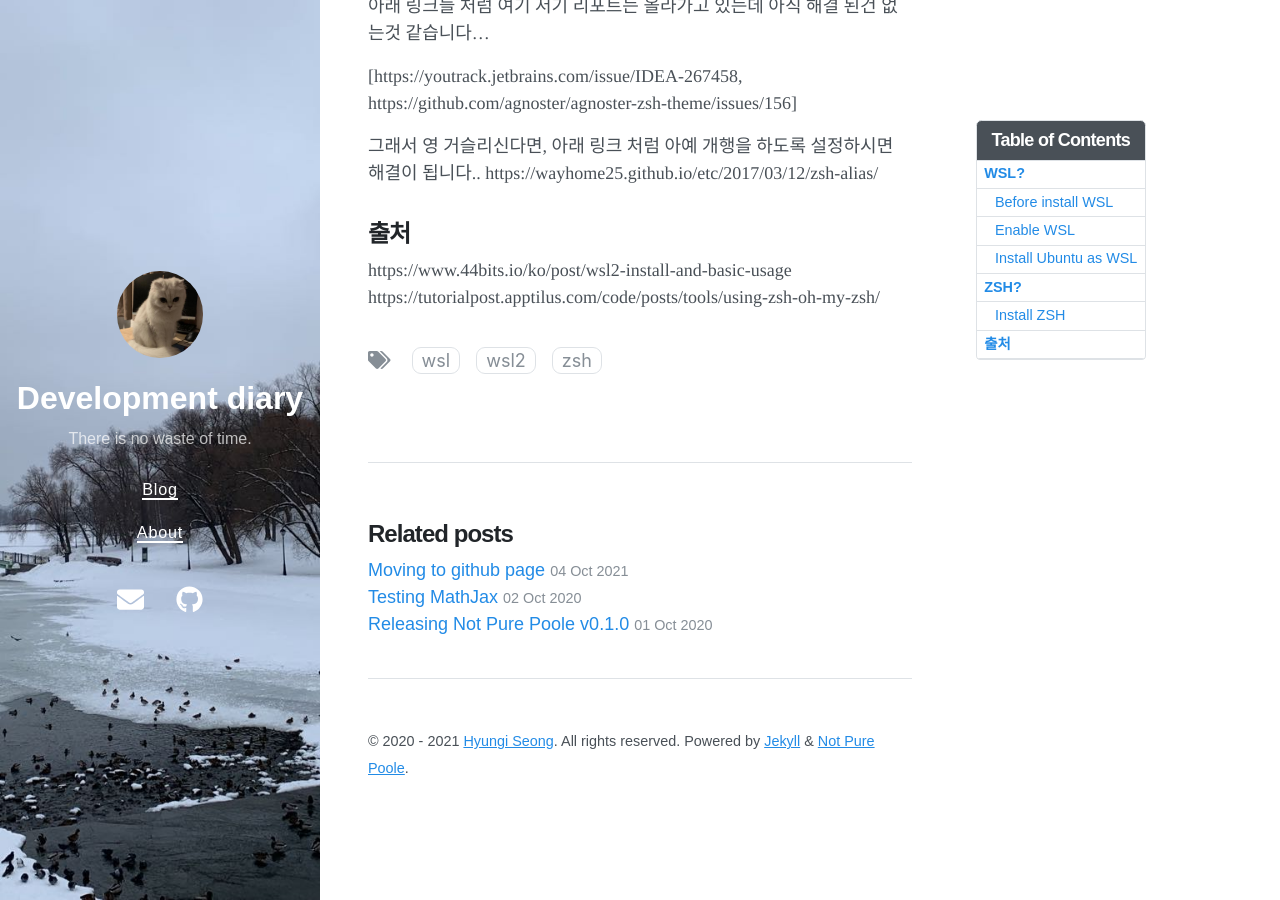
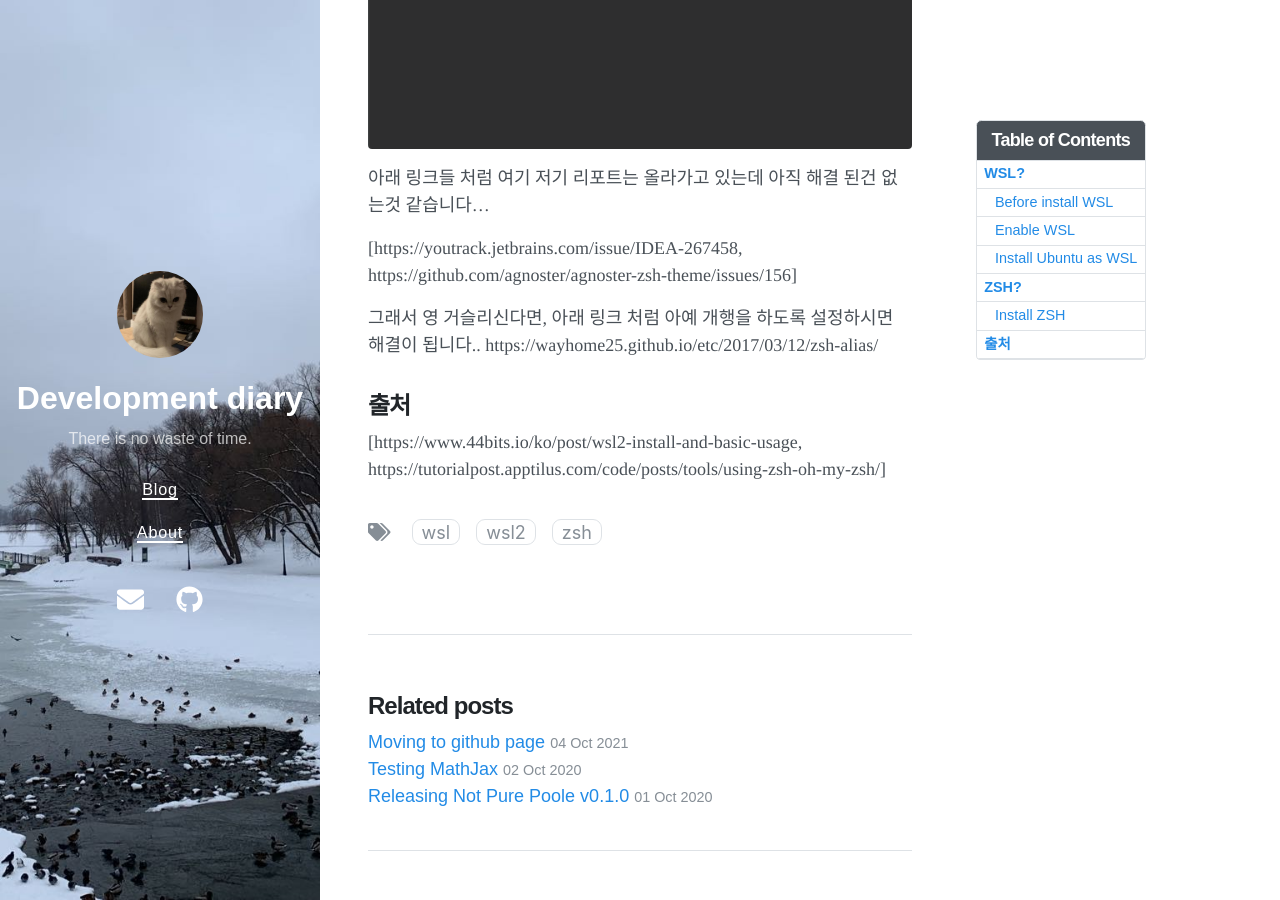
Before and after one commit to hyungi/hyungi.github.io, a Jekyll site: the page built from _posts/2021-10-05-setting-WSL2-and-zsh.md, in a window 1280 px wide and 900 px high, scrolled down 2015 px. Built offline with Jekyll 4.4.1, drawn with Linux system fonts in a browser that asks for light colours; nearby versions of some CDN libraries.

Commit message:
Update post contents

```diff
--- a/_posts/2021-10-05-setting-WSL2-and-zsh.md
+++ b/_posts/2021-10-05-setting-WSL2-and-zsh.md
@@ -68,7 +68,7 @@ sh -c "$(curl -fsSL https://raw.githubusercontent.com/robbyrussell/oh-my-zsh/mas
 
 다만 여기서 한가지 문제가 있다면.... jetbrain 사에서 제공하는 각종 IDE 의 terminal 에서 커서 위치가 이상하다는 것이죠 ㅜㅜ
 
-![cursor position error](../assets/images/wsl-zsh-jetbrain-terminal-cursor-error.png)
+![cursor position error](https://raw.githubusercontent.com/hyungi/hyungi.github.io/main/assets/images/wsl-zsh-jetbrain-terminal-cursor-error.png)
 
 아래 링크들 처럼 여기 저기 리포트는 올라가고 있는데 아직 해결 된건 없는것 같습니다...
 
@@ -78,5 +78,4 @@ sh -c "$(curl -fsSL https://raw.githubusercontent.com/robbyrussell/oh-my-zsh/mas
 https://wayhome25.github.io/etc/2017/03/12/zsh-alias/
 
 ## 출처
-https://www.44bits.io/ko/post/wsl2-install-and-basic-usage
-https://tutorialpost.apptilus.com/code/posts/tools/using-zsh-oh-my-zsh/
+[https://www.44bits.io/ko/post/wsl2-install-and-basic-usage, https://tutorialpost.apptilus.com/code/posts/tools/using-zsh-oh-my-zsh/]
```
